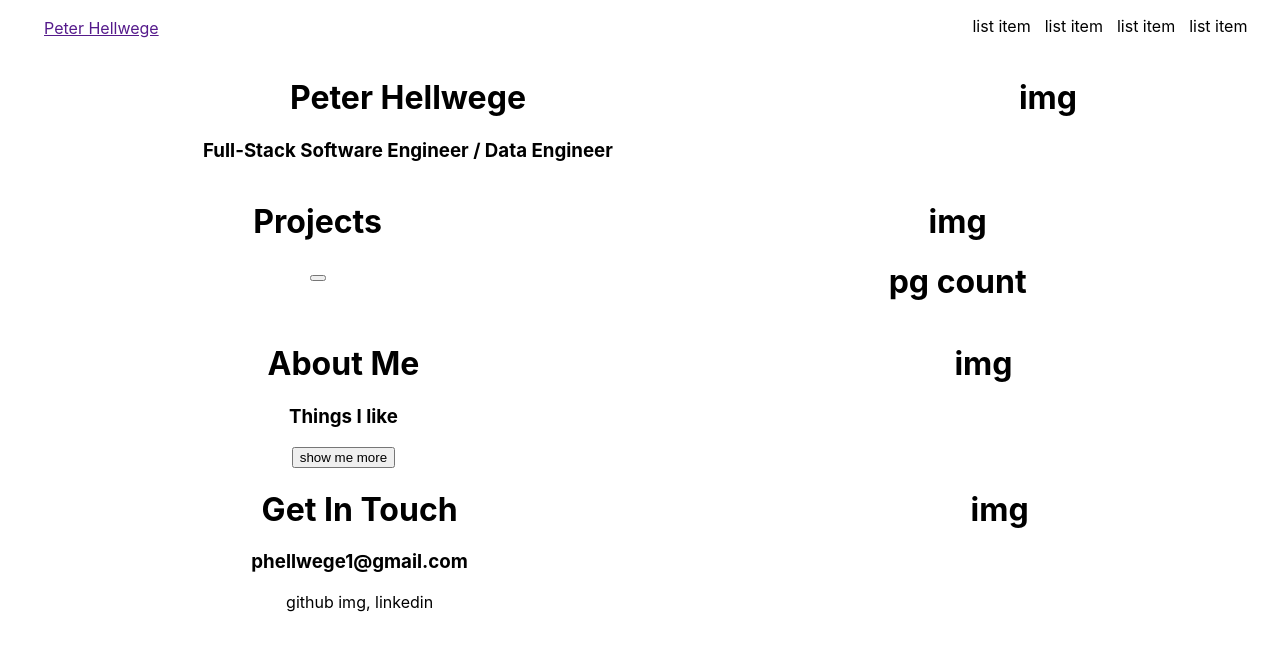
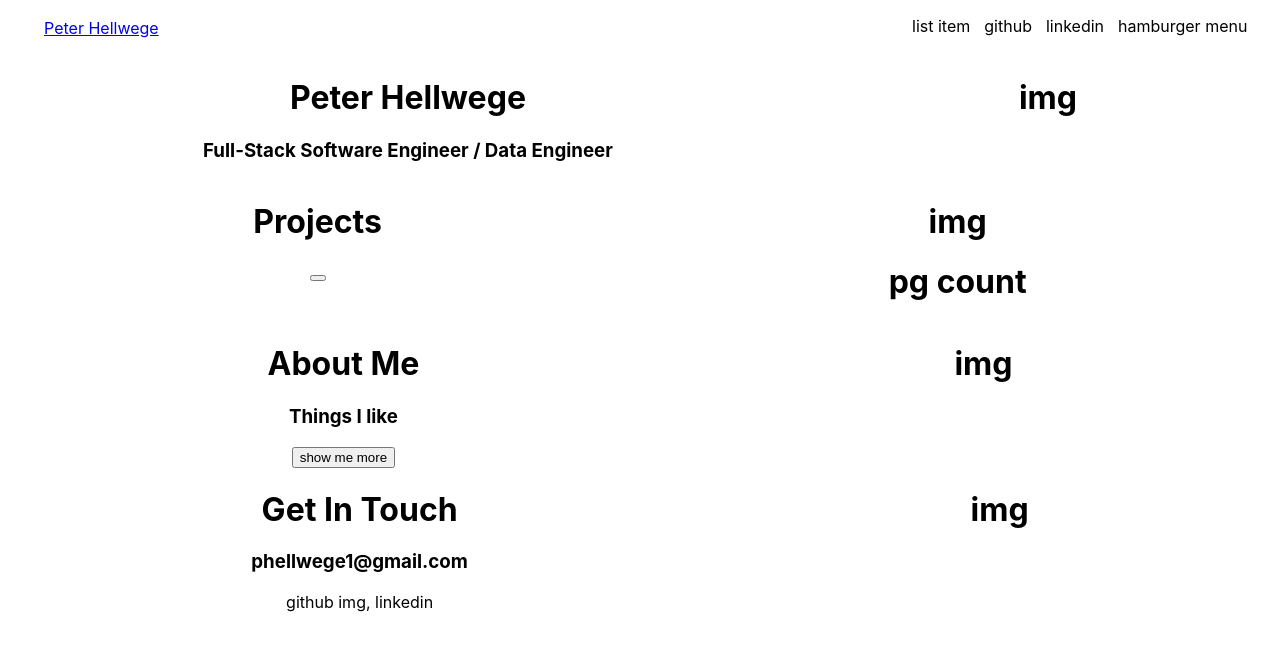
Before and after one commit to phellwege/KuonYagiStylePortfolio, a React (Create React App) app in the folder portfolio4.0/: page /#/ in a window 1280 px wide. Shown: the top 650 px of the page. Built offline with nearby package versions, Linux system fonts and the light colour scheme.

Commit message:
adding basic functionality

```diff
--- a/portfolio4.0/src/components/header.js
+++ b/portfolio4.0/src/components/header.js
@@ -1,4 +1,7 @@
 import './header.css'
+import {Link} from 'react-router-dom';
+
+
 
 export default () => {
 
@@ -6,14 +9,14 @@ export default () => {
         <>
             <div class='headWrap'>
                 <div class='headLeft'>
-                    <a href=''>Peter Hellwege</a>
+                    <Link to='/#AboutMeSection'>Peter Hellwege</Link>
                 </div>
                 <div class='headRight'>
                     <ul>
                         <li>list item</li>
-                        <li>list item</li>
-                        <li>list item</li>
-                        <li>list item</li>
+                        <li>github</li>
+                        <li>linkedin</li>
+                        <li>hamburger menu</li>
                     </ul>
                 </div>
             </div>
--- a/portfolio4.0/src/components/section3.js
+++ b/portfolio4.0/src/components/section3.js
@@ -3,7 +3,7 @@ import './section.css'
 export default () => {
 
     return (
-        <div class='sectionWrap'>
+        <div class='sectionWrap' id='AboutMeSection'>
             <div class='section3Left'>
                 <h1>About Me</h1>
                 <h3>Things I like</h3>
```
